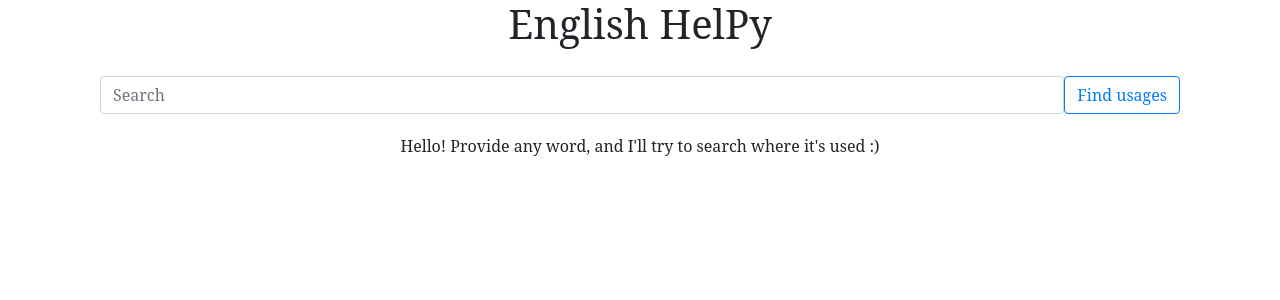
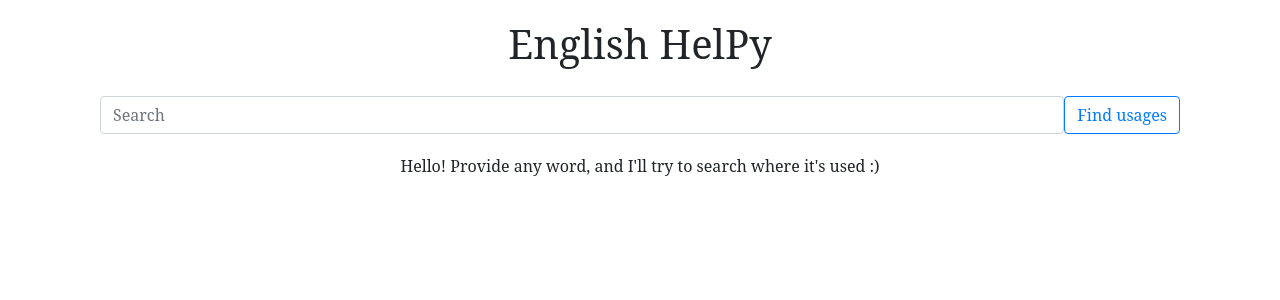
Before and after one commit to illided/EnglishHelPy, a Flask app: page / in a window 1280 px wide. Shown: the top 300 px of the page. Run offline with Flask 2, Linux system fonts and the light colour scheme.

Commit message:
top padding added

```diff
--- a/app/static/main.css
+++ b/app/static/main.css
@@ -5,6 +5,7 @@ body {
 }
 
 .main-title {
+    padding-top: 20px;
     text-align: center;
 }
 
```
